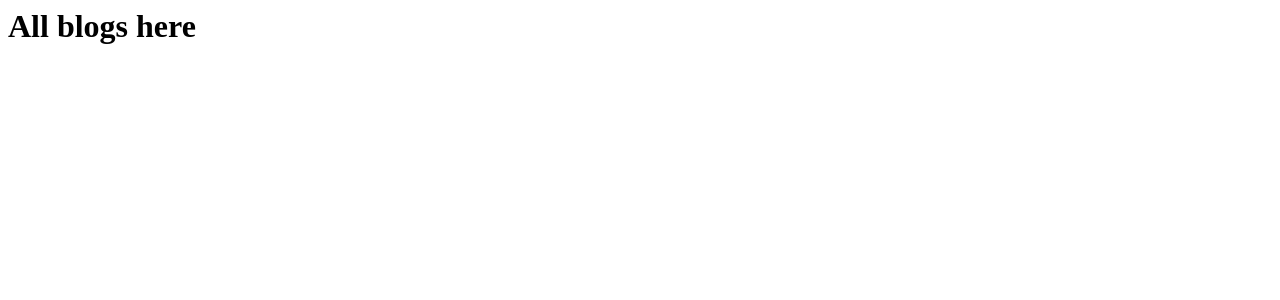
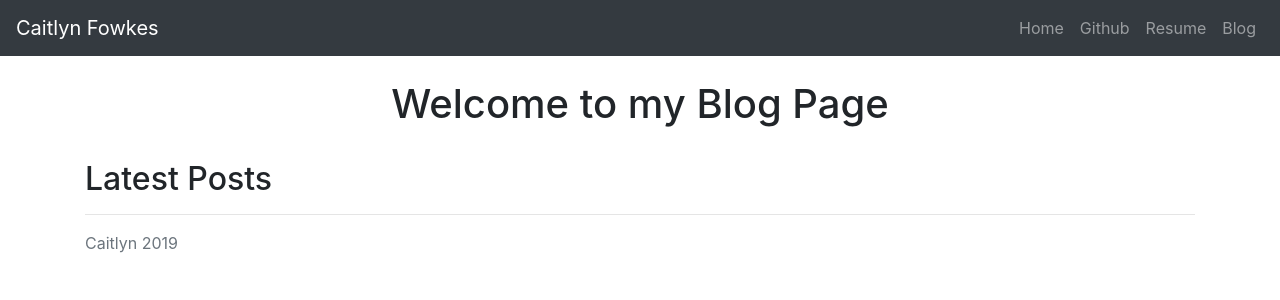
Before and after one commit to 19Caitlyn94/django_portfolioProject, a Django app: page /blog/ in a window 1280 px wide. Shown: the top 300 px of the page. Run offline with Django 3.2, Linux system fonts and the light colour scheme; some libraries are stand-ins or nearby versions.

Commit message:
Set up html for blog

```diff
--- a/blog/templates/blog/allblogs.html
+++ b/blog/templates/blog/allblogs.html
@@ -1 +1,71 @@
-<h1>All blogs here</h1>
+<!doctype html>
+<html lang="en">
+  <head>
+    <meta charset="utf-8">
+    <meta name="viewport" content="width=device-width, initial-scale=1, shrink-to-fit=no">
+    <meta name="description" content="">
+    <meta name="generator" content="Jekyll v3.8.5">
+    <title>Caitlyn - Django Portfolio Project</title>
+
+    <link rel="canonical" href="https://getbootstrap.com/docs/4.3/examples/album/">
+
+    <!-- Bootstrap core CSS -->
+    <link rel="stylesheet" href="https://stackpath.bootstrapcdn.com/bootstrap/4.3.1/css/bootstrap.min.css" integrity="sha384-ggOyR0iXCbMQv3Xipma34MD+dH/1fQ784/j6cY/iJTQUOhcWr7x9JvoRxT2MZw1T" crossorigin="anonymous">
+
+
+    <style>
+      .bd-placeholder-img {
+        font-size: 1.125rem;
+        text-anchor: middle;
+        -webkit-user-select: none;
+        -moz-user-select: none;
+        -ms-user-select: none;
+        user-select: none;
+      }
+
+      @media (min-width: 768px) {
+        .bd-placeholder-img-lg {
+          font-size: 3.5rem;
+        }
+      }
+    </style>
+  </head>
+  <body>
+    <header>
+        <nav class="navbar navbar-expand-lg navbar-dark bg-dark">
+            <a class="navbar-brand" href="#">Caitlyn Fowkes</a>
+            <button class="navbar-toggler" type="button" data-toggle="collapse" data-target="#navbarNavAltMarkup" aria-controls="navbarNavAltMarkup" aria-expanded="false" aria-label="Toggle navigation">
+              <span class="navbar-toggler-icon"></span>
+            </button>
+            <div class="collapse navbar-collapse" id="navbarNavAltMarkup">
+              <div class="navbar-nav ml-auto">
+                <a class="nav-item nav-link" href="#">Home</a>
+                <a class="nav-item nav-link" href="#">Github</a>
+                <a class="nav-item nav-link" href="#">Resume</a>
+                <a class="nav-item nav-link" href="#">Blog</a>
+              </div>
+            </div>
+          </nav>
+</header>
+
+<main role="main">
+
+<h1 class="text-center pt-4 pb-4">Welcome to my Blog Page</h1>
+<div class="container">
+    <h2>Latest Posts</h2>
+    <hr/>
+
+</div>
+
+
+</main>
+
+<footer class="text-muted">
+  <div class="container">
+   <p>Caitlyn {% now "Y" %}</p>
+  </div>
+</footer>
+<script src="https://cdnjs.cloudflare.com/ajax/libs/popper.js/1.14.7/umd/popper.min.js" integrity="sha384-UO2eT0CpHqdSJQ6hJty5KVphtPhzWj9WO1clHTMGa3JDZwrnQq4sF86dIHNDz0W1" crossorigin="anonymous"></script>
+<script src="https://stackpath.bootstrapcdn.com/bootstrap/4.3.1/js/bootstrap.min.js" integrity="sha384-JjSmVgyd0p3pXB1rRibZUAYoIIy6OrQ6VrjIEaFf/nJGzIxFDsf4x0xIM+B07jRM" crossorigin="anonymous"></script>
+<script src="https://code.jquery.com/jquery-3.3.1.slim.min.js" integrity="sha384-q8i/X+965DzO0rT7abK41JStQIAqVgRVzpbzo5smXKp4YfRvH+8abtTE1Pi6jizo" crossorigin="anonymous"></script>
+</html>
```
